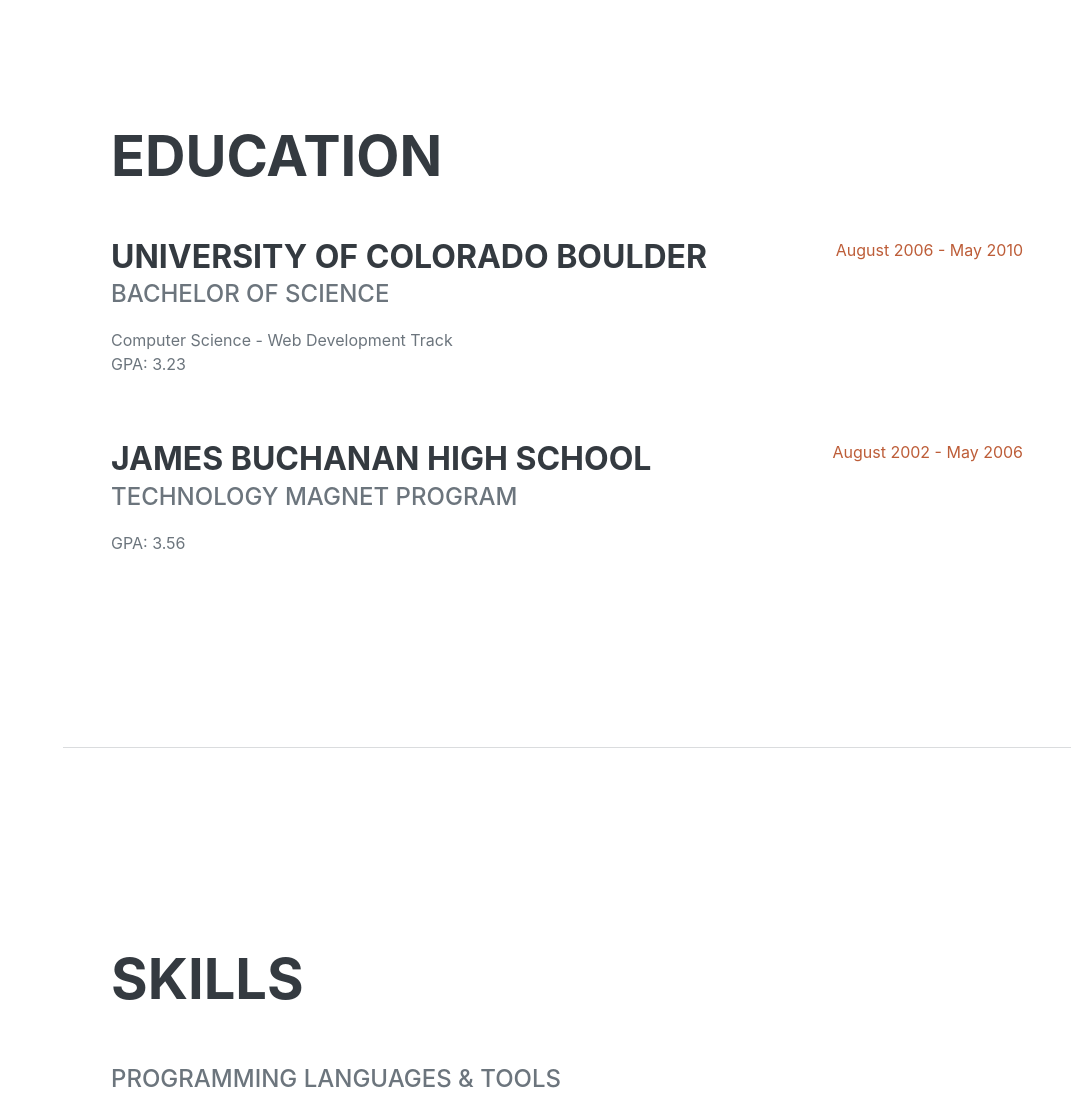
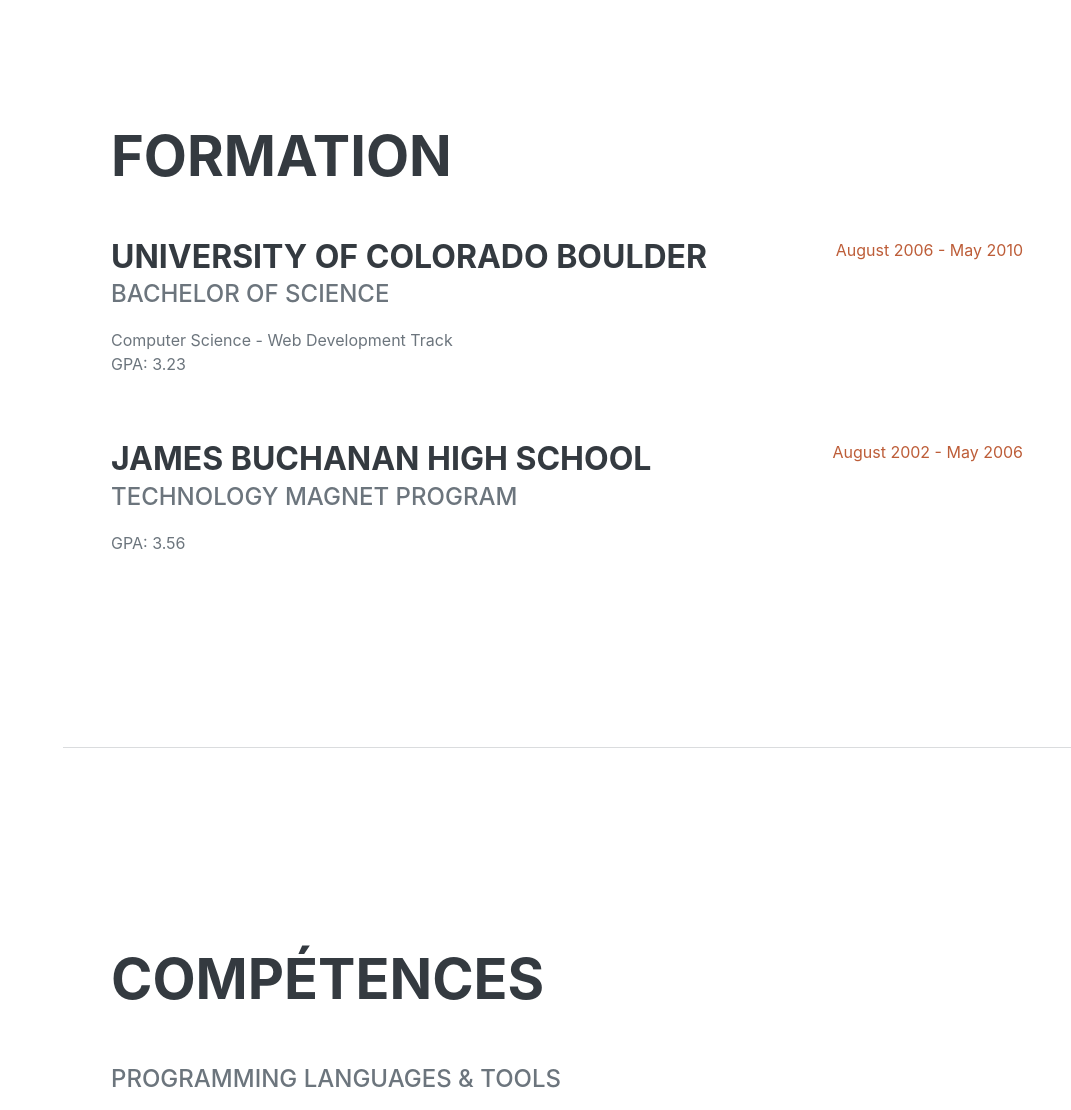
Before and after one commit to hhendrik81/curriculum, a plain HTML site: page index.html in a window 1280 px wide. Shown: the part 2060-3170 px from the top of the page, without its empty margins (209-1280 px from the left). Drawn offline with nearby package versions, Linux system fonts and the light colour scheme; a web font is replaced by a local one.

Commit message:
changement des titres des sections

```diff
--- a/index.html
+++ b/index.html
@@ -99,7 +99,7 @@
             <!-- Education-->
             <section class="resume-section" id="education">
                 <div class="resume-section-content">
-                    <h2 class="mb-5">Education</h2>
+                    <h2 class="mb-5">Formation</h2>
                     <div class="d-flex flex-column flex-md-row justify-content-between mb-5">
                         <div class="flex-grow-1">
                             <h3 class="mb-0">University of Colorado Boulder</h3>
@@ -123,7 +123,7 @@
             <!-- Skills-->
             <section class="resume-section" id="skills">
                 <div class="resume-section-content">
-                    <h2 class="mb-5">Skills</h2>
+                    <h2 class="mb-5">Compétences</h2>
                     <div class="subheading mb-3">Programming Languages & Tools</div>
                     <ul class="list-inline dev-icons">
                         <li class="list-inline-item"><i class="fab fa-html5"></i></li>
@@ -174,7 +174,7 @@
             <!-- Awards-->
             <section class="resume-section" id="awards">
                 <div class="resume-section-content">
-                    <h2 class="mb-5">Awards & Certifications</h2>
+                    <h2 class="mb-5">Certifications</h2>
                     <ul class="fa-ul mb-0">
                         <li>
                             <span class="fa-li"><i class="fas fa-trophy text-warning"></i></span>
```
